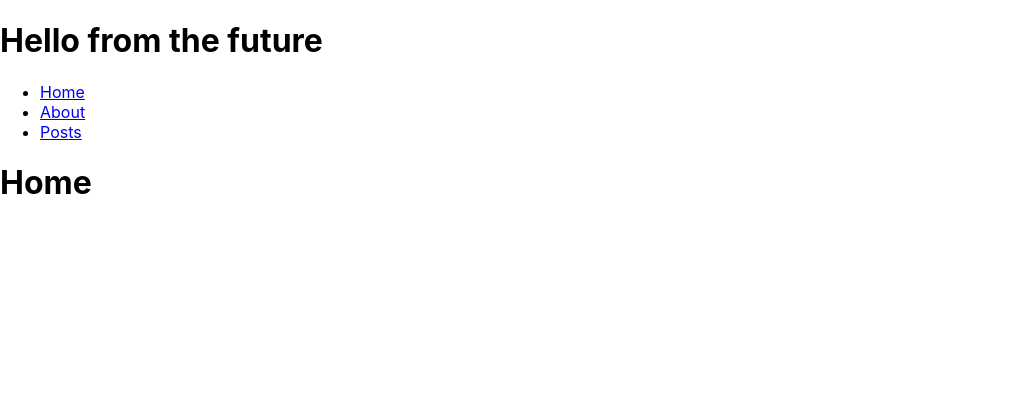
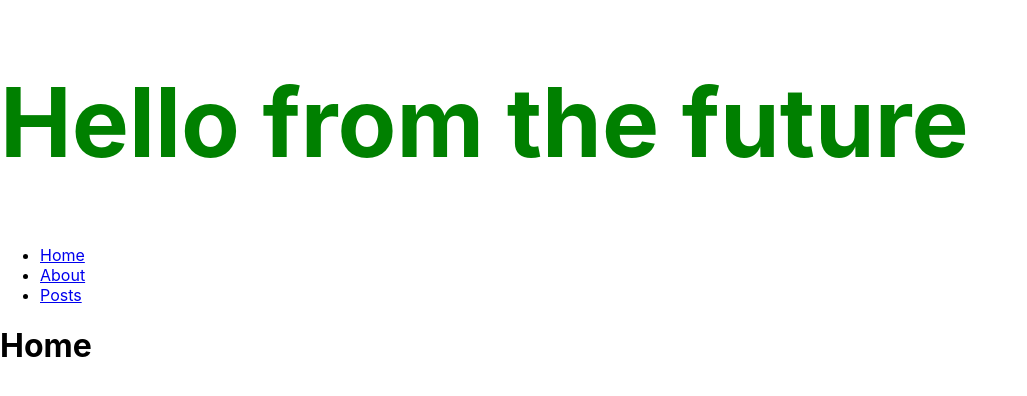
Before and after one commit to jessilyneh/React-Architecture, a React (Create React App) app: page / in a window 1280 px wide. Shown: the top 396 px of the page, without its empty margins (0-1027 px from the left). Built offline with nearby package versions, Linux system fonts and the light colour scheme.

Commit message:
styling with server-side rendering

```diff
--- a/package.json
+++ b/package.json
@@ -11,6 +11,7 @@
     "react-dom": "^17.0.2",
     "react-router-dom": "^6.2.2",
     "react-scripts": "5.0.0",
+    "styled-components": "^5.3.5",
     "web-vitals": "^2.1.4"
   },
   "scripts": {
--- a/src/App.js
+++ b/src/App.js
@@ -1,13 +1,19 @@
 import React from "react"
+import styled from "styled-components"
 import {Routes, Route, Link} from "react-router-dom"
 import {About} from "./pages/About"
 import {Home} from "./pages/Home"
 import {Posts} from "./pages/Posts"
 
+const BigGreenHeading = styled.h1`
+  color: green;
+  font-size: 96px;
+`
+
 function App() {
   return (
     <>
-    <h1>Hello from the future</h1>
+    <BigGreenHeading>Hello from the future</BigGreenHeading>
     <ul>
         <li>
           <Link to="/"> Home</Link>
```
Also changed, not shown: server.js (+10 -4 lines), 1 other file (tests, documents, lock files or other folders).
